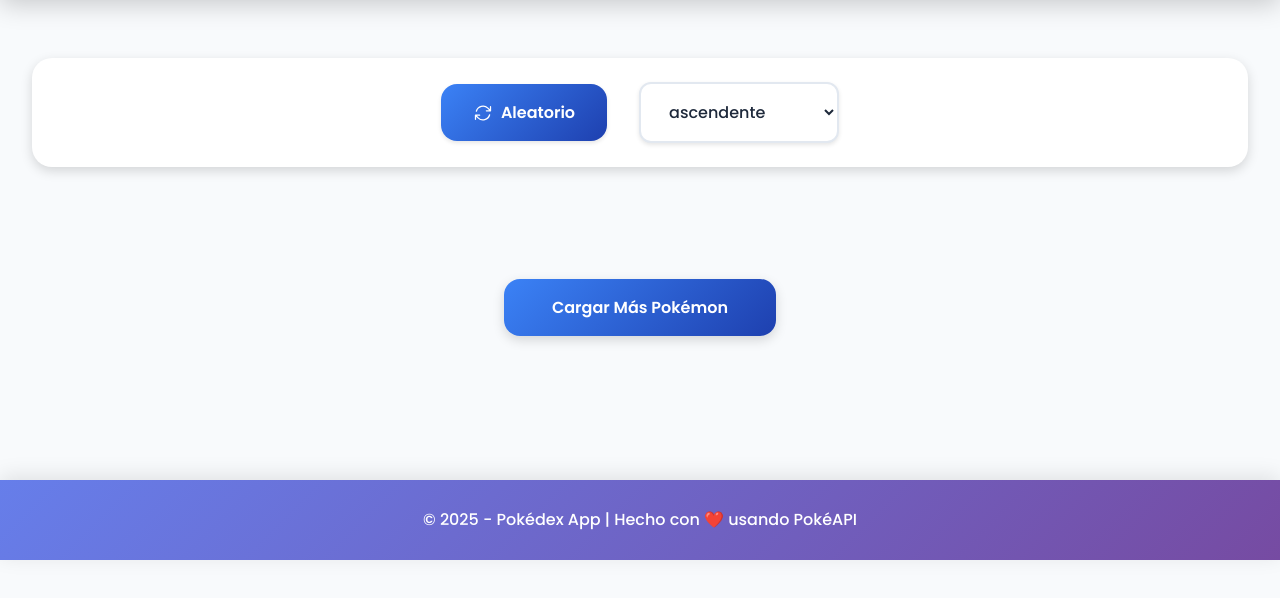
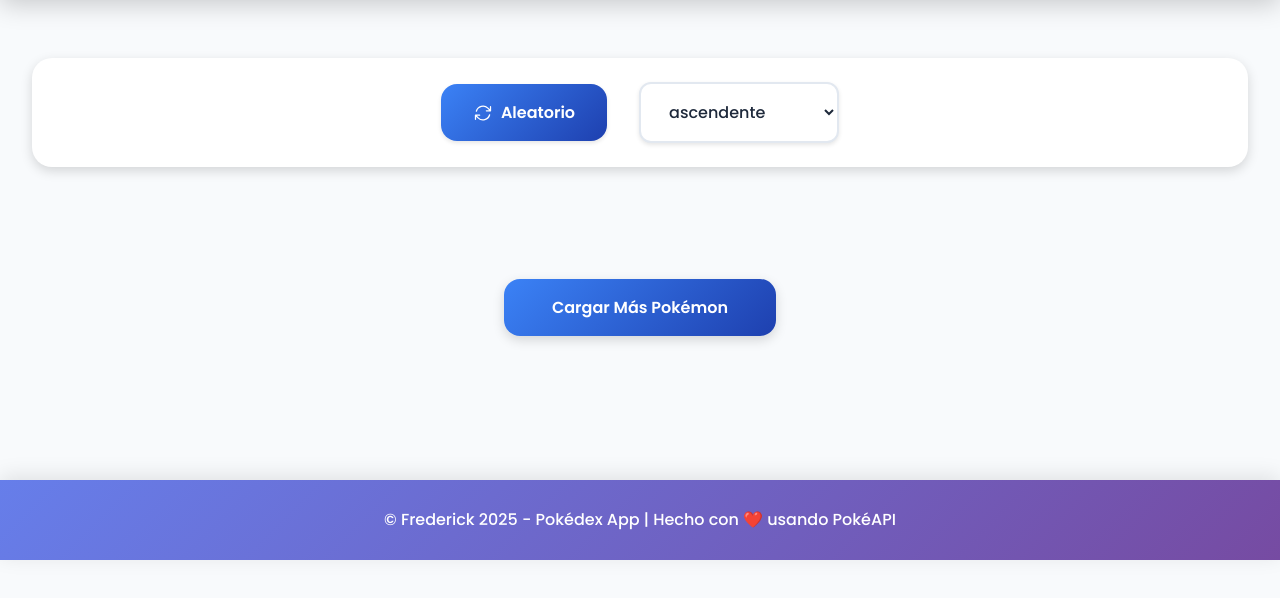
Before and after one commit to Frede44/consumir-api-pokeapi, a plain HTML site: page index.html in a window 1280 px wide. Shown: the part 108-706 px from the top of the page. Drawn offline with nearby package versions, Linux system fonts and the light colour scheme; no server answers.

Commit message:
Update footer to include author name in copyright notice

```diff
--- a/index.html
+++ b/index.html
@@ -146,7 +146,7 @@
 
 
     <footer>
-        <p>© 2025 - Pokédex App | Hecho con ❤️ usando PokéAPI</p>
+        <p>© Frederick 2025 - Pokédex App | Hecho con ❤️ usando PokéAPI</p>
     </footer>
 
     <script src="js/javascript.js"></script>
```
